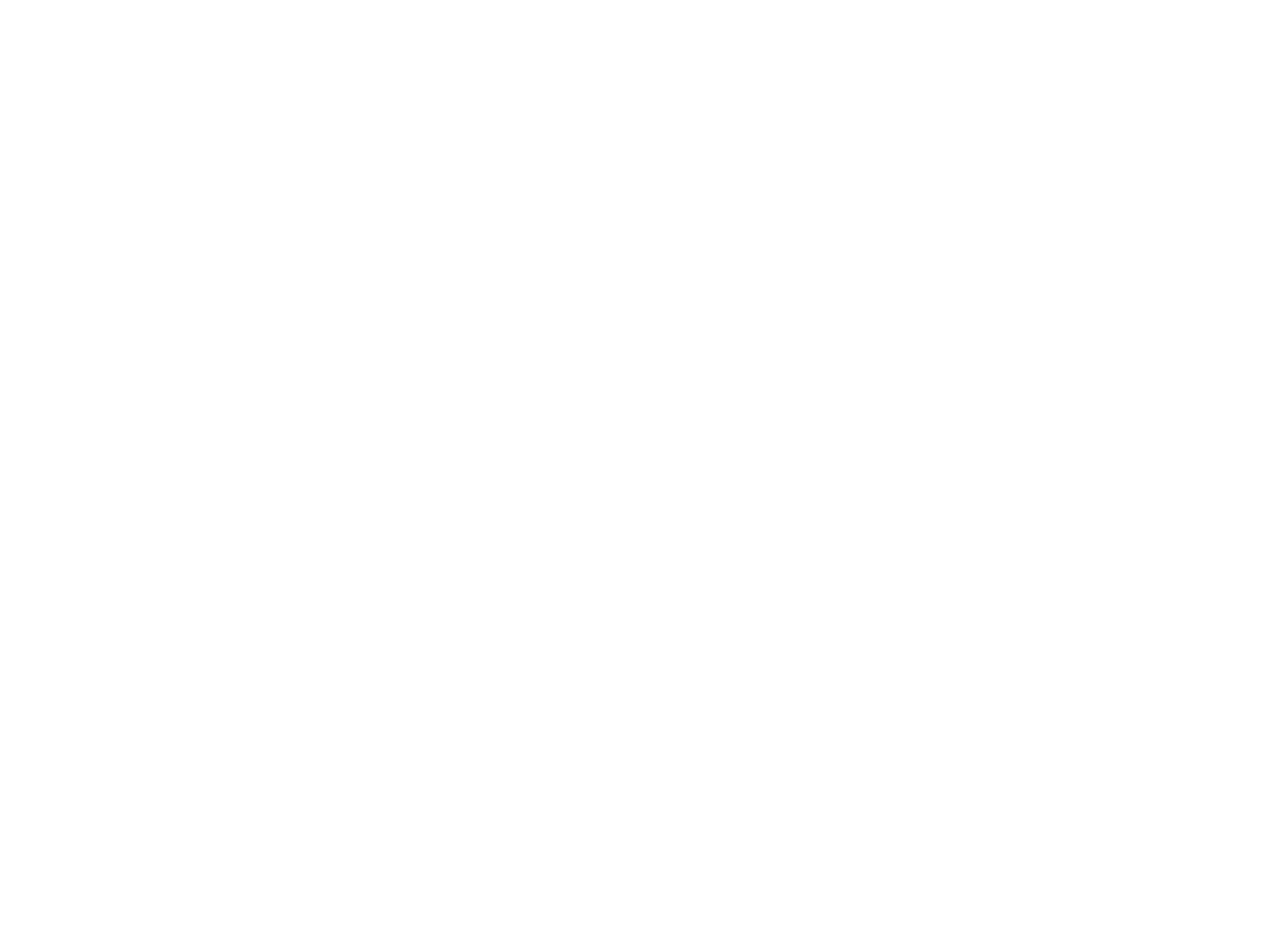
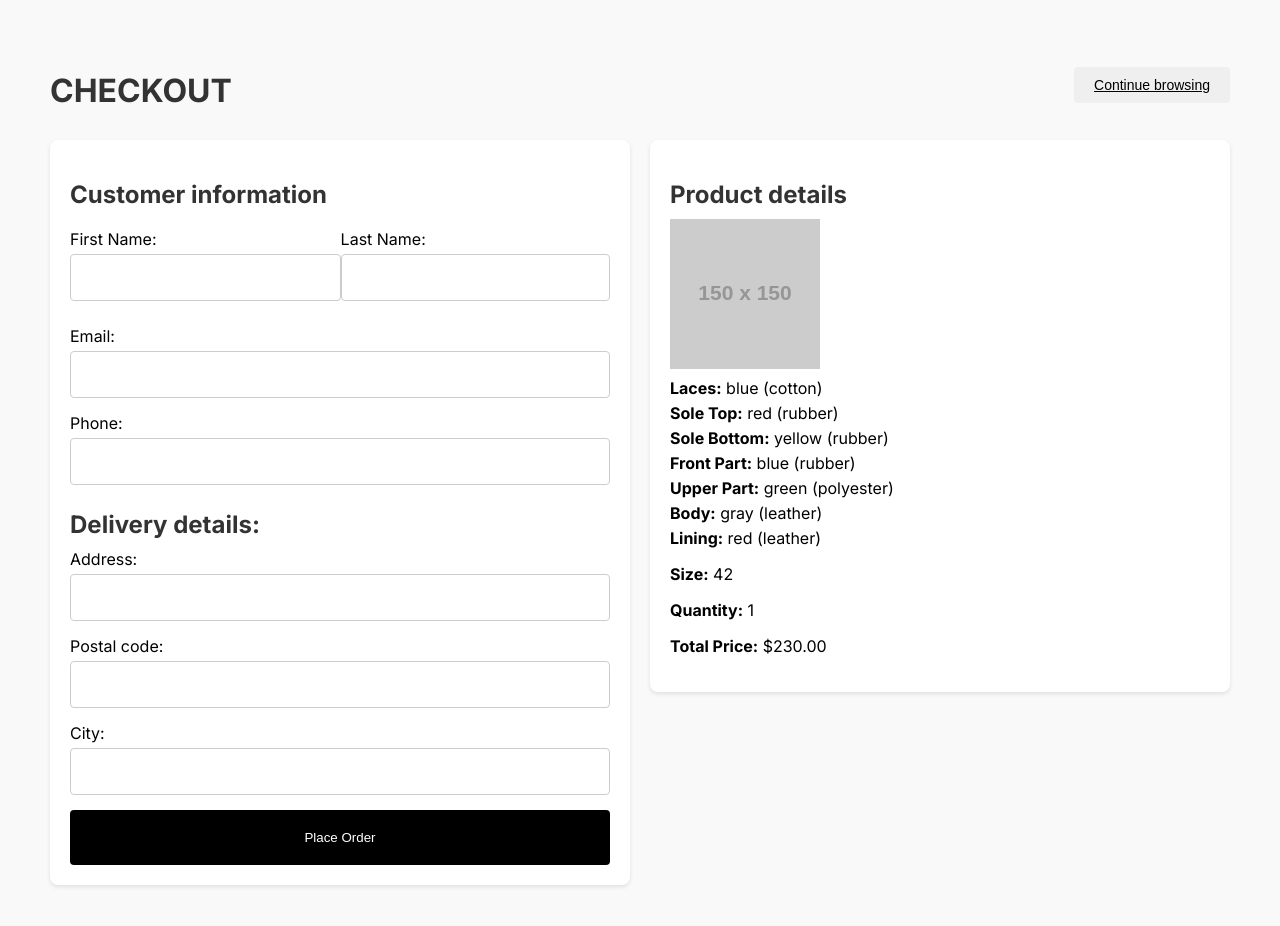
Before and after one commit to milanaismail/frontend, a JavaScript app: page /order in a window 1280 px wide. Before the commit this address had no page. Shown: the top 926 px of the page. Before the commit the page ends 800 px from the top, so only its background shows below. Built offline with nearby package versions, Linux system fonts and the light colour scheme.

Commit message:
front end for placing an order

```diff
--- a/src/components/AdminLogin.vue
+++ b/src/components/AdminLogin.vue
@@ -41,7 +41,7 @@
   };
   </script>
 
-  <style>
+  <style scoped>
   form {
     display: flex;
     flex-direction: column;
--- /dev/null
+++ b/src/components/OrderPage.vue
@@ -0,0 +1,236 @@
+<template>
+    <div class="order-page">
+        <div class="header-order">
+            <h1>CHECKOUT</h1>
+            <button class="back_button">Continue browsing</button>
+        </div>
+      <div class="order-page-subcontainer">
+      <!-- Client Information Form -->
+      <div class="client-info">
+        <h2>Customer information</h2>
+        <form @submit.prevent="submitOrder">
+        <div class="full-name">
+          <label>
+            First Name:
+            <input type="text" v-model="client.firstName" required />
+        </label>
+        <label>
+          Last Name:
+          <input type="text" v-model="client.lastName" required />
+        </label>
+        </div>
+          <label>
+            Email:
+            <input type="email" v-model="client.email" required />
+          </label>
+          <label>
+            Phone:
+            <input type="tel" v-model="client.phone" required />
+          </label>
+          <h2>Delivery details:</h2>
+          <label>
+            Address:
+            <input v-model="client.address" required></input>
+          </label>
+          <label>
+            Postal code:
+            <input v-model="client.postalCode" required></input>
+          </label>
+            <label>
+                City:
+                <input v-model="client.city" required></input>
+            </label>
+          <button type="submit" class="place-order-button">Place Order</button>
+        </form>
+      </div>
+            <!-- Shoe Configuration Summary -->
+            <div class="shoe-summary">
+        <h2>Product details</h2>
+        <img src="https://via.placeholder.com/150" alt="Placeholder Image">
+        <div v-for="(value, part) in shoeConfig.colors" :key="part" class="shoe-part">
+          <strong>{{ formatPartName(part) }}:</strong> {{ value }} ({{ shoeConfig.fabrics[part] || "N/A" }})
+        </div>
+        <p><strong>Size:</strong> {{ shoeConfig.size }}</p>
+        <p><strong>Quantity:</strong> {{ shoeConfig.quantity }}</p>
+        <p><strong>Total Price:</strong> {{ formatPrice(shoeConfig.price * shoeConfig.quantity) }}</p>
+      </div>
+    </div>
+</div>
+  </template>
+
+  <script>
+  export default {
+    data() {
+      return {
+        shoeConfig: {
+          productId: "abc123",
+          colors: {
+            "laces": "blue",
+            "sole-top": "red",
+            "sole-bottom": "yellow",
+            "front-part": "blue",
+            "upper-part": "green",
+            "body": "gray",
+            "lining": "red",
+          },
+          fabrics: {
+            "laces": "cotton",
+            "sole-top": "rubber",
+            "sole-bottom": "rubber",
+            "front-part": "rubber",
+            "upper-part": "polyester",
+            "body": "leather",
+            "lining": "leather",
+          },
+          size: 42,
+          price: 230,
+          quantity: 1,
+        },
+        client: {
+          firstName: "",
+          lastName: "",
+          email: "",
+          phone: "",
+          address: "",
+          postalCode: "",
+          city: "",
+        },
+      };
+    },
+    methods: {
+      formatPartName(part) {
+        return part.replace(/-/g, " ").replace(/\b\w/g, (char) => char.toUpperCase());
+      },
+      formatPrice(price) {
+        return `$${price.toFixed(2)}`;
+      },
+      async submitOrder() {
+        const orderData = {
+          customer: { ...this.client },
+          products: [
+            {
+              productId: this.shoeConfig.productId,
+              colors: this.shoeConfig.colors,
+              fabrics: this.shoeConfig.fabrics,
+              size: this.shoeConfig.size,
+              price: this.shoeConfig.price,
+              quantity: this.shoeConfig.quantity,
+            },
+          ],
+          totalPrice: this.shoeConfig.price * this.shoeConfig.quantity,
+          status: "Pending",
+        };
+
+        try {
+          const response = await fetch("https://sneaker-config.onrender.com/api/v1/orders", {
+            method: "POST",
+            headers: {
+              "Content-Type": "application/json",
+            },
+            body: JSON.stringify(orderData),
+          });
+
+          if (!response.ok) {
+            throw new Error("Failed to place the order");
+          }
+
+          alert("Order placed successfully!");
+          this.$router.push("/thank-you"); // Redirect to a thank-you page
+        } catch (error) {
+          alert("An error occurred while placing the order: " + error.message);
+        }
+      },
+    },
+  };
+  </script>
+
+  <style scoped>
+  .order-page {
+    padding: 50px;
+    background-color: #f9f9f9;
+
+  }
+  .order-page-subcontainer{
+    display: flex;
+    gap: 20px;
+  }
+
+  .client-info{
+    flex: 1;
+  }
+
+  .shoe-summary{
+    flex: 1;
+    height: fit-content;
+  }
+
+
+  h1, h2 {
+    color: #333;
+    margin-bottom: 10px;
+  }
+
+  .shoe-summary, .client-info {
+    margin-bottom: 20px;
+    padding: 20px;
+    border-radius: 8px;
+    background-color: white;
+    box-shadow: 0 2px 4px rgba(0, 0, 0, 0.1); /* Subtle shadow for each block */
+
+  }
+
+
+  .shoe-part {
+    margin: 5px 0;
+  }
+
+  label {
+    display: block;
+    margin: 10px 0;
+  }
+
+  input, textarea {
+    width: -webkit-fill-available;
+    padding: 15px;
+    margin: 5px 0;
+    border: 1px solid #ccc;
+    border-radius: 4px;
+  }
+
+  .place-order-button {
+    padding: 20px;
+    background-color: black;
+    color: white;
+    border: none;
+    border-radius: 4px;
+    cursor: pointer;
+    width: 100%;
+  }
+
+  .place-order-button:hover {
+    background-color: #0056b3;
+  }
+
+  .full-name{
+    display: flex;
+    justify-content: space-between;
+  }
+
+  .back_button{
+    display: inline-block;
+    padding: 10px 20px;
+    border: none;
+    border-radius: 4px;
+    cursor: pointer;
+    font-size: 14px;
+    text-decoration: underline;
+}
+
+.header-order{
+    display: flex;
+    justify-content: space-between;
+    align-items: center;
+    margin-bottom: 20px;
+}
+
+  </style>
--- a/src/components/OrdersDetails.vue
+++ b/src/components/OrdersDetails.vue
@@ -28,22 +28,22 @@
             </td>
             <td>{{ product.productId }}</td>
             <td>
-              <strong>Laces:</strong> {{ product.colors.laces || "N/A" }}<br />
-              <strong>Sole Top:</strong> {{ product.colors.soleTop || "N/A" }}<br />
-              <strong>Sole Bottom:</strong> {{ product.colors.soleBottom || "N/A" }}<br />
-              <strong>Front Part:</strong> {{ product.colors.frontPart || "N/A" }}<br />
-              <strong>Upper Part:</strong> {{ product.colors.upperPart || "N/A" }}<br />
-              <strong>Body:</strong> {{ product.colors.body || "N/A" }}<br />
-              <strong>Lining:</strong> {{ product.colors.lining || "N/A" }}
+              <strong>Laces:</strong> {{ product.colors["laces"] || "N/A" }}<br />
+              <strong>Sole Top:</strong> {{ product.colors["sole-top"] || "N/A" }}<br />
+              <strong>Sole Bottom:</strong> {{ product.colors["sole-bottom"] || "N/A" }}<br />
+              <strong>Front Part:</strong> {{ product.colors["front-part"] || "N/A" }}<br />
+              <strong>Upper Part:</strong> {{ product.colors["upper-part"] || "N/A" }}<br />
+              <strong>Body:</strong> {{ product.colors["body"] || "N/A" }}<br />
+              <strong>Lining:</strong> {{ product.colors["lining"] || "N/A" }}
             </td>
             <td>
-              <strong>Laces:</strong> {{ product.fabrics.laces || "N/A" }}<br />
-              <strong>Sole Top:</strong> {{ product.fabrics.soleTop || "N/A" }}<br />
-              <strong>Sole Bottom:</strong> {{ product.fabrics.soleBottom || "N/A" }}<br />
-              <strong>Front Part:</strong> {{ product.fabrics.frontPart || "N/A" }}<br />
-              <strong>Upper Part:</strong> {{ product.fabrics.upperPart || "N/A" }}<br />
-              <strong>Body:</strong> {{ product.fabrics.body || "N/A" }}<br />
-              <strong>Lining:</strong> {{ product.fabrics.lining || "N/A" }}
+              <strong>Laces:</strong> {{ product.fabrics["laces"] || "N/A" }}<br />
+              <strong>Sole Top:</strong> {{ product.fabrics["sole-top"] || "N/A" }}<br />
+              <strong>Sole Bottom:</strong> {{ product.fabrics["sole-bottom"] || "N/A" }}<br />
+              <strong>Front Part:</strong> {{ product.fabrics["front-part"] || "N/A" }}<br />
+              <strong>Upper Part:</strong> {{ product.fabrics["upper-part"] || "N/A" }}<br />
+              <strong>Body:</strong> {{ product.fabrics["body"] || "N/A" }}<br />
+              <strong>Lining:</strong> {{ product.fabrics["lining"] || "N/A" }}
             </td>
             <td>{{ product.size }}</td>
             <td>{{ formatPrice(product.price) }}</td>
@@ -83,11 +83,6 @@
         <p>{{ order.customer?.fullName || "N/A" }}</p>
         <p>{{ order.customer?.email || "N/A" }}</p>
         <p>{{ order.customer?.phone || "N/A" }}</p>
-      </div>
-      <div class="order_info_billing_adress">
-        <p><strong>Bill to:</strong></p>
-        <p> {{ order.customer?.fullName || "N/A" }}</p>
-        <p>{{ order.customer?.billingAddress || "N/A" }}</p>
       </div>
       <div class="order_info_shipping_adress">
         <p><strong>Ship to:</strong></p>
--- a/src/router/index.js
+++ b/src/router/index.js
@@ -2,11 +2,13 @@
 import OrdersOverview from "../components/OrdersOverview.vue";
 import OrderDetails from "../components/OrdersDetails.vue";
 import AdminLogin from "../components/AdminLogin.vue";
+import OrderPage from "../components/OrderPage.vue";
 
 const routes = [
 { path: "/login", component: AdminLogin }, // Admin Login Page
   { path: "/orders", component: OrdersOverview },
   { path: "/orders/:id", component: OrderDetails },
+  { path: "/order", component: OrderPage }
 ];
 
 const router = createRouter({
```
Also changed, not shown: src/components/ThankYouPage.vue (added).
